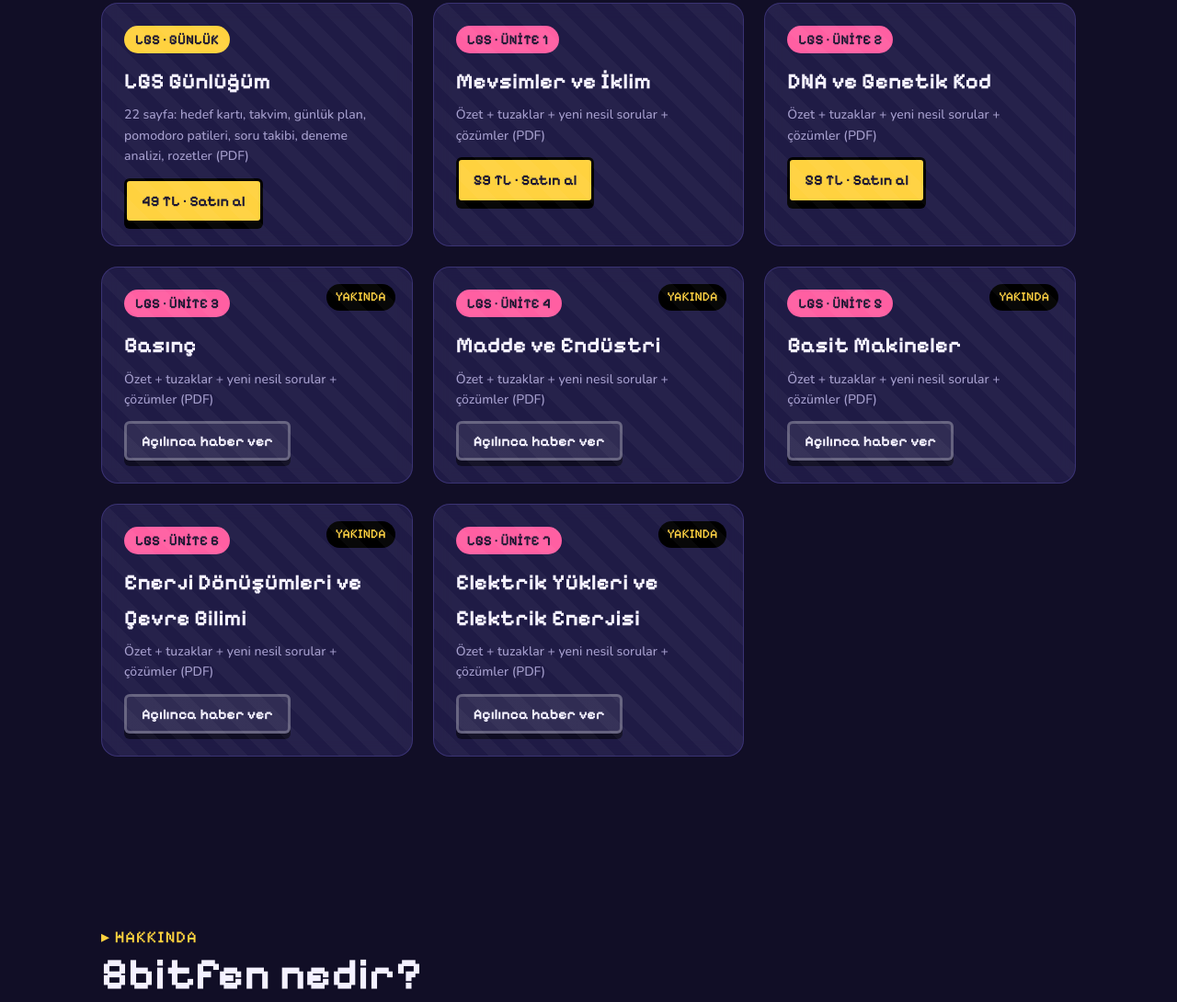
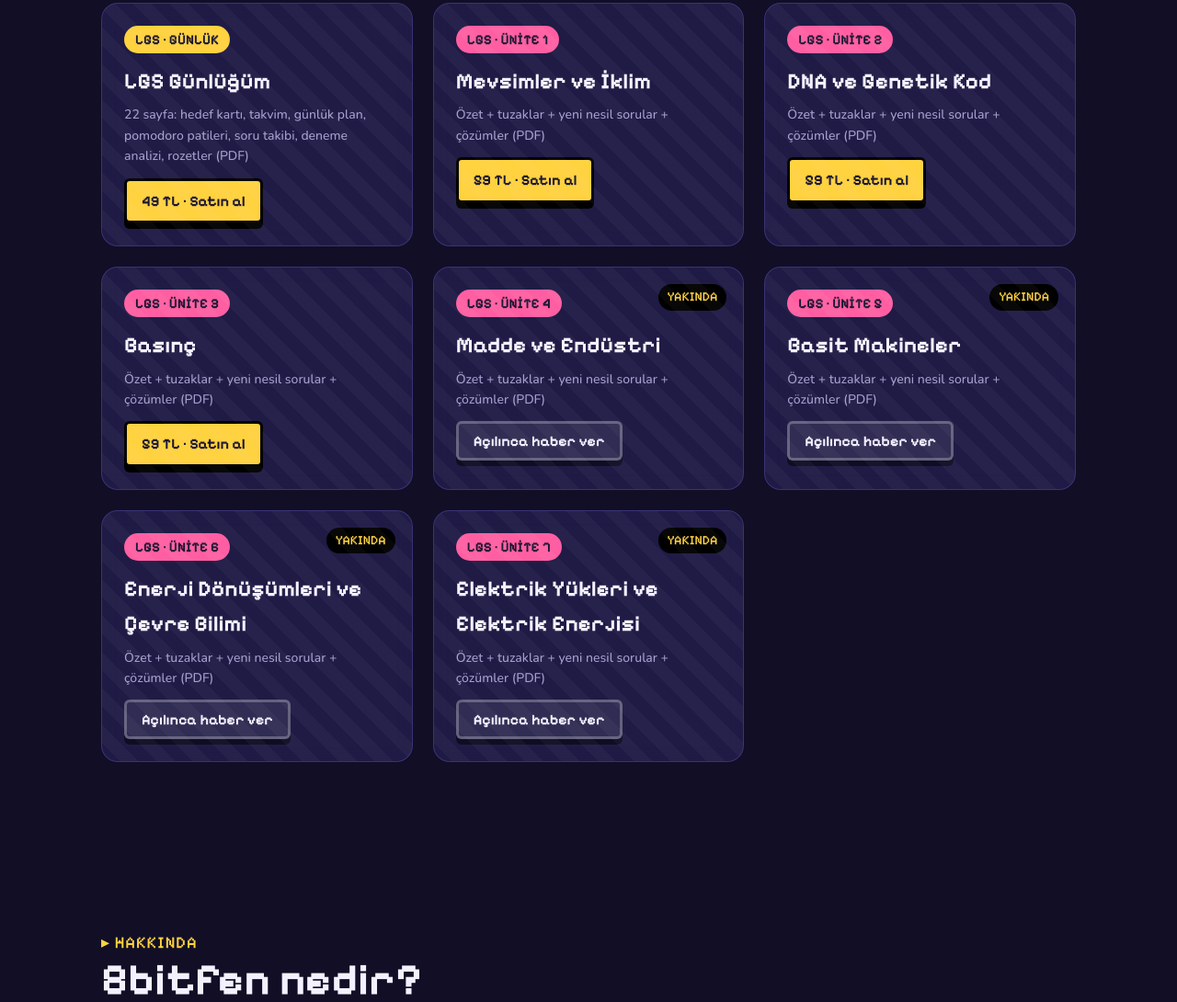
Before and after one commit to 8bitfen/8bitfen.github.io, a plain HTML site: page index.html in a window 1280 px wide. Shown: the part 4778-5868 px from the top of the page at 92% size. Drawn offline with nearby package versions, Linux system fonts and the light colour scheme; animation ran at ten frames a second.

Commit message:
Mağaza: Ünite 3 Basınç kitapçığı satışta (59 TL)
Co-Authored-By: Claude Opus 5.5 <noreply@anthropic.com>
Claude-Session: https://claude.ai/code/session_01Di5DFCt5SFvqMzs9DJkJw3

```diff
--- a/index.html
+++ b/index.html
@@ -704,7 +704,7 @@ const BOOKS=[
  ["LGS · GÜNLÜK","LGS Günlüğüm","https://www.shopier.com/8bitfen/53167615","49 TL","22 sayfa: hedef kartı, takvim, günlük plan, pomodoro patileri, soru takibi, deneme analizi, rozetler (PDF)"],
  [1,"Mevsimler ve İklim","https://www.shopier.com/53166616","59 TL"],
  [2,"DNA ve Genetik Kod","https://www.shopier.com/8bitfen/53167722","59 TL"],
- [3,"Basınç","",""],
+ [3,"Basınç","https://www.shopier.com/8bitfen/53167830","59 TL"],
  [4,"Madde ve Endüstri","",""],
  [5,"Basit Makineler","",""],
  [6,"Enerji Dönüşümleri ve Çevre Bilimi","",""],
```
